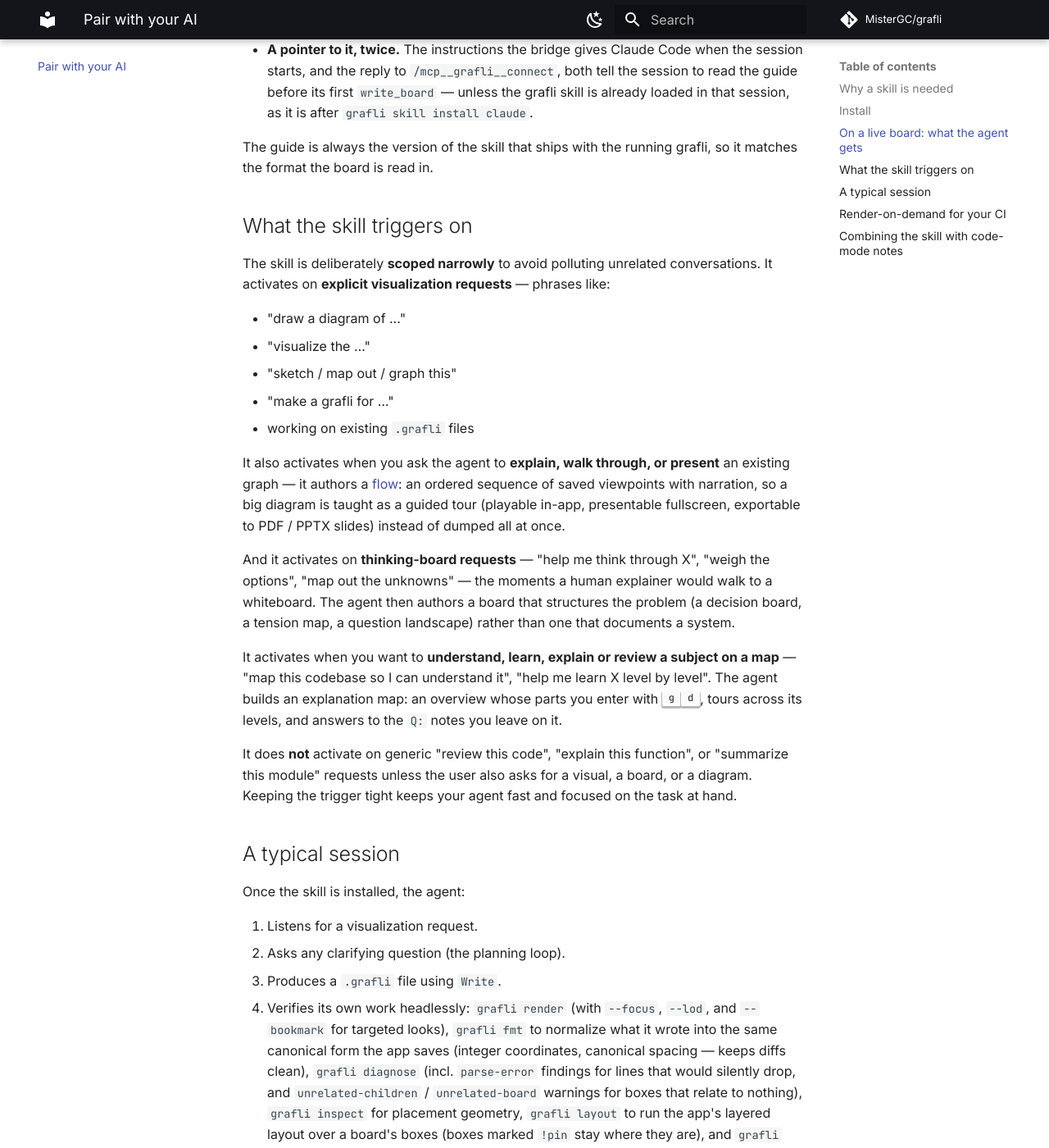
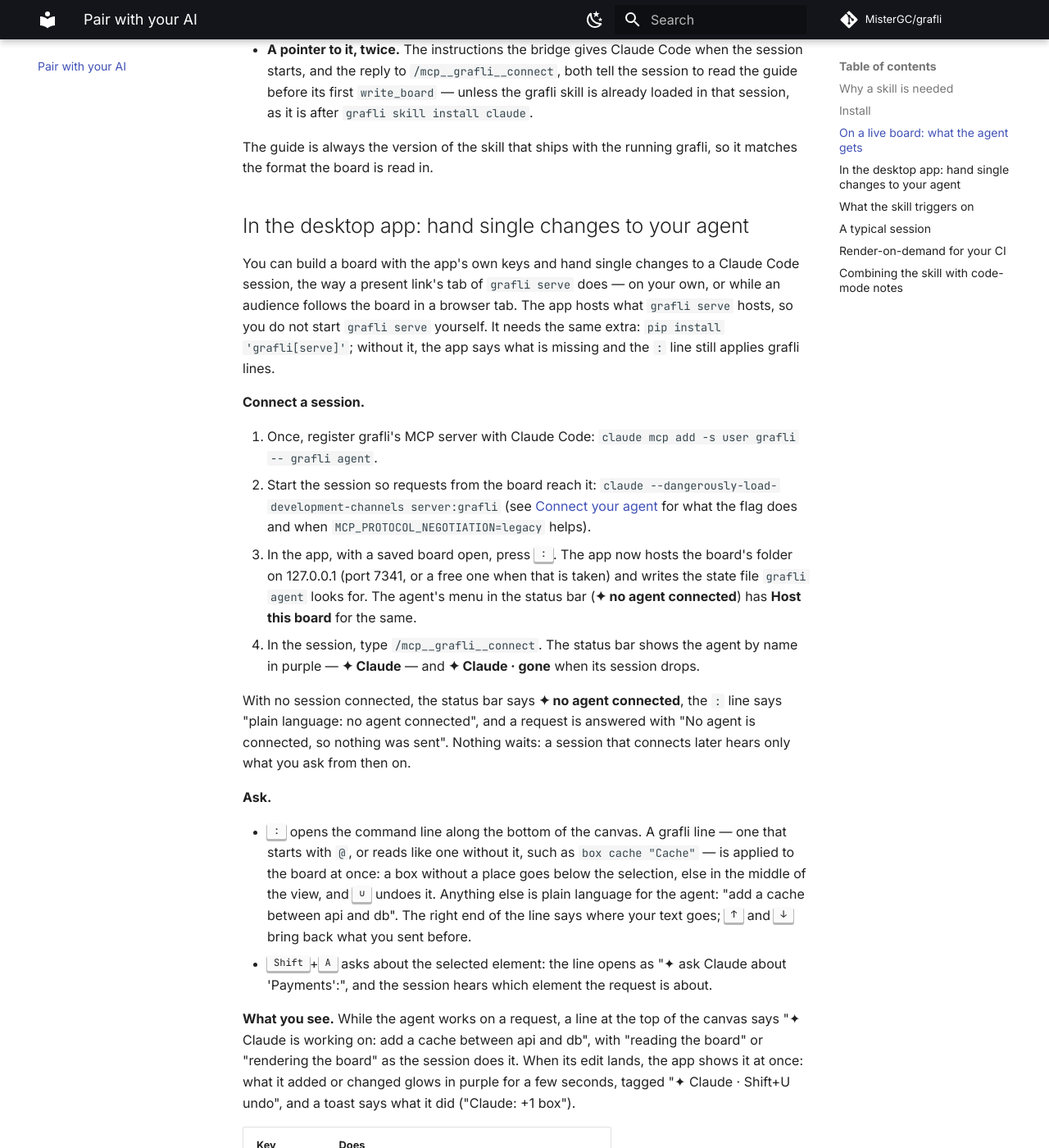
Before and after one commit to MisterGC/grafli, an MkDocs documentation site: the page built from docs/ai.md, in a window 1280 px wide and 1400 px high, scrolled down 2765 px. Shown: the whole window at 82% size. Built offline with MkDocs 1.6.1 and Material for MkDocs 9.7.7, drawn with Linux system fonts in a browser that asks for light colours; comment, search, counter and statistics services are not loaded; some of the changed text lies outside the part shown.

Commit message:
Document the agent in the desktop app

```diff
--- a/docs/ai.md
+++ b/docs/ai.md
@@ -108,6 +108,83 @@ that session:
 The guide is always the version of the skill that ships with the running
 grafli, so it matches the format the board is read in.
 
+## In the desktop app: hand single changes to your agent
+
+You can build a board with the app's own keys and hand single changes to a
+Claude Code session, the way a present link's tab of `grafli serve` does —
+on your own, or while an audience follows the board in a browser tab. The
+app hosts what `grafli serve` hosts, so you do not start `grafli serve`
+yourself. It needs the same extra: `pip install 'grafli[serve]'`; without
+it, the app says what is missing and the `:` line still applies grafli
+lines.
+
+**Connect a session.**
+
+1. Once, register grafli's MCP server with Claude Code:
+   `claude mcp add -s user grafli -- grafli agent`.
+2. Start the session so requests from the board reach it:
+   `claude --dangerously-load-development-channels server:grafli`
+   (see [Connect your agent](navigating.md#connect-your-agent-a-claude-code-session-you-run)
+   for what the flag does and when `MCP_PROTOCOL_NEGOTIATION=legacy` helps).
+3. In the app, with a saved board open, press <kbd>:</kbd>. The app now
+   hosts the board's folder on 127.0.0.1 (port 7341, or a free one when
+   that is taken) and writes the state file `grafli agent` looks for. The
+   agent's menu in the status bar (**✦ no agent connected**) has **Host
+   this board** for the same.
+4. In the session, type `/mcp__grafli__connect`. The status bar shows the
+   agent by name in purple — **✦ Claude** — and **✦ Claude · gone** when
+   its session drops.
+
+With no session connected, the status bar says **✦ no agent connected**,
+the `:` line says "plain language: no agent connected", and a request is
+answered with "No agent is connected, so nothing was sent". Nothing waits:
+a session that connects later hears only what you ask from then on.
+
+**Ask.**
+
+- <kbd>:</kbd> opens the command line along the bottom of the canvas. A
+  grafli line — one that starts with `@`, or reads like one without it, such
+  as `box cache "Cache"` — is applied to the board at once: a box without a
+  place goes below the selection, else in the middle of the view, and
+  <kbd>u</kbd> undoes it. Anything else is plain language for the agent:
+  "add a cache between api and db". The right end of the line says where
+  your text goes; <kbd>↑</kbd> and <kbd>↓</kbd> bring back what you sent
+  before.
+- <kbd>Shift</kbd>+<kbd>A</kbd> asks about the selected element: the line
+  opens as "✦ ask Claude about 'Payments':", and the session hears which
+  element the request is about.
+
+**What you see.** While the agent works on a request, a line at the top of
+the canvas says "✦ Claude is working on: add a cache between api and db",
+with "reading the board" or "rendering the board" as the session does it.
+When its edit lands, the app shows it at once: what it added or changed
+glows in purple for a few seconds, tagged "✦ Claude · Shift+U undo", and a
+toast says what it did ("Claude: +1 box").
+
+| Key | Does |
+|-----|------|
+| <kbd>Shift</kbd>+<kbd>U</kbd> | Undo the agent's last edit; your own edits since stay |
+| <kbd>Enter</kbd> | Take the agent's proposal, while one waits |
+| <kbd>x</kbd> | Drop the proposal; the board stays as it was |
+
+A change of more than 5 elements waits as the agent's **proposal**: a
+purple banner — "✦ Claude proposes 7 changes · split Payments" — and
+dashed outlines where it would add or change something, with what it
+removes struck through. The view moves to it when it is out of sight. While
+it waits, <kbd>Enter</kbd> and <kbd>x</kbd> act on it rather than on the
+selection.
+
+**Guests.** The agent's menu in the status bar copies the board's **edit**
+and **watch** links. A guest who opens one in a browser tab sees the same
+board, your edits as the app saves them, the agent's edits glowing and the
+working line; the app is the presenter they follow. Hosting listens on this
+machine only unless you start the app with `grafli --host <your LAN or VPN
+address> board.grafli`, as with `grafli serve --host`. **Stop hosting** in
+the same menu disconnects the agent and the guests; quitting the app does
+too.
+
+The app's agent keys are in its <kbd>F1</kbd> help under **Your agent**.
+
 ## What the skill triggers on
 
 The skill is deliberately **scoped narrowly** to avoid polluting
```
Also changed, not shown: CHANGELOG.md (+16 -0 lines), docs/navigating.md (+4 -0 lines).
